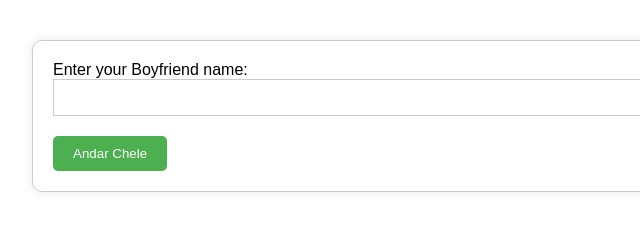
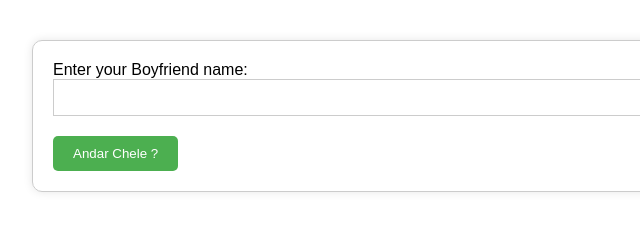
Before and after one commit to Satish7799/posday, a plain HTML site: page index.html in a window 1280 px wide. Shown: the full height of the page, 271-911 px from the left. Drawn offline with Linux system fonts and the light colour scheme.

Commit message:
Update index.html

```diff
--- a/index.html
+++ b/index.html
@@ -9,7 +9,7 @@
 	<form id="login-form">
 		<label for="code">Enter your Boyfriend name:</label>
 		<input type="password" id="code" name="code">
-		<button id="submit-btn">Andar Chele</button>
+		<button id="submit-btn">Andar Chele ? </button>
 	</form>
 	<div id="result"></div>
 
```
